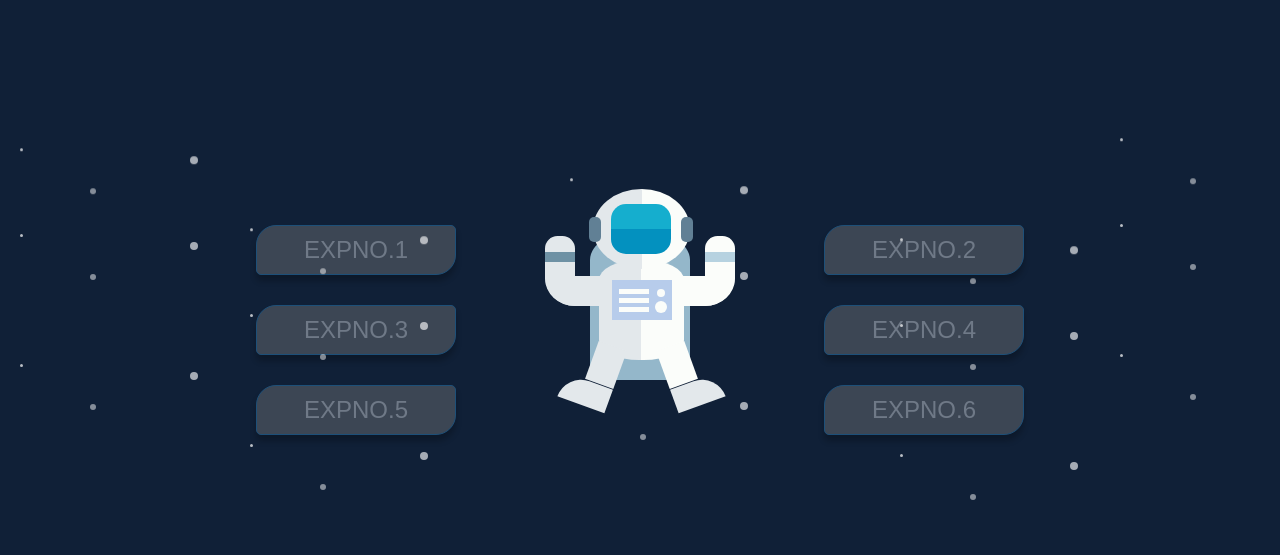
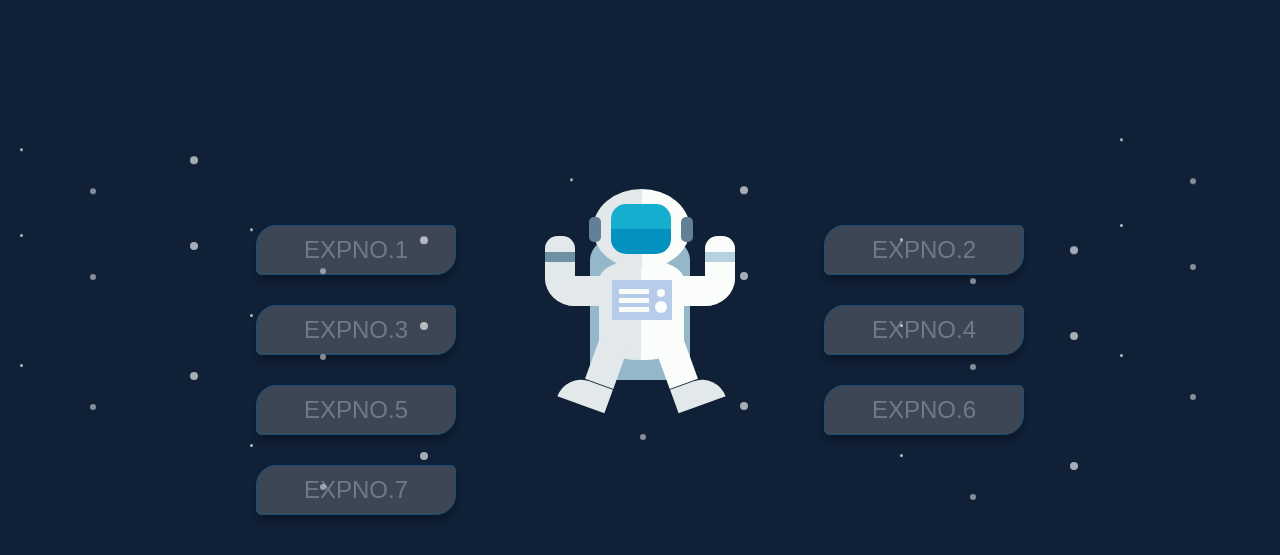
Before and after one commit to Davidskumar/Webtechexp, a plain HTML site: page index.html in a window 1280 px wide. Shown: the part 95-650 px from the top of the page. Drawn offline with Linux system fonts and the light colour scheme.

Commit message:
Update index.html

```diff
--- a/index.html
+++ b/index.html
@@ -27,6 +27,12 @@
     .btnl3{
       position: fixed;
       top:60%;
+      left:20%;
+
+    }
+    .btnl4{
+      position: fixed;
+      top:70%;
       left:20%;
 
     }
@@ -83,6 +89,9 @@
   </div>
   <div class="btnl3">
       <button class="btn" onclick="window.location.href ='Exp5a.html';"> EXPNO.5</button>
+  </div>
+  <div class="btnl4">
+      <button class="btn" onclick="window.location.href ='Exp7a.html';"> EXPNO.7</button>
   </div>
   <div class="btnr1">
     <button class="btn" onclick="window.location.href ='Exp2page1.html';"> EXPNO.2 </button>
```
